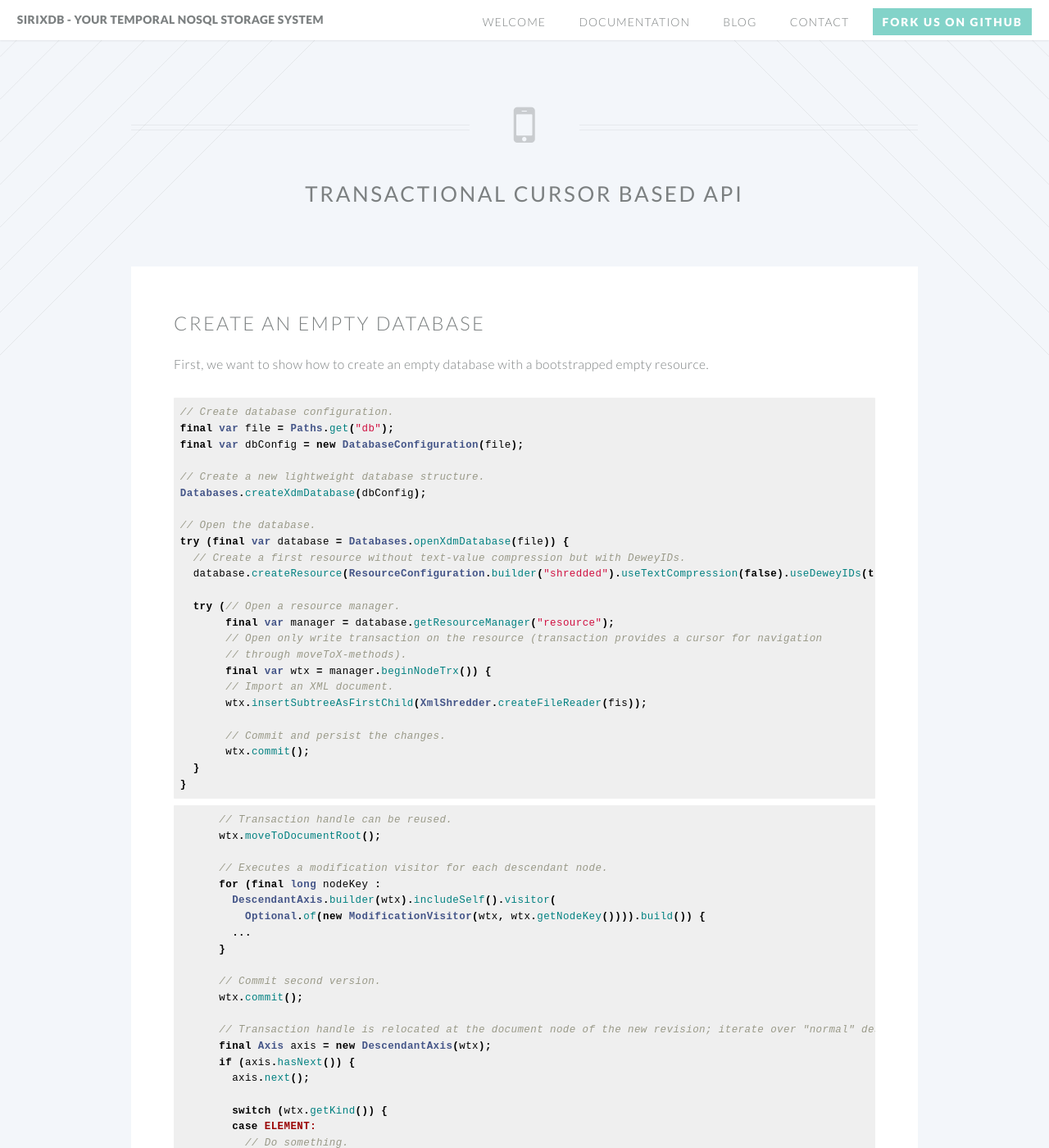
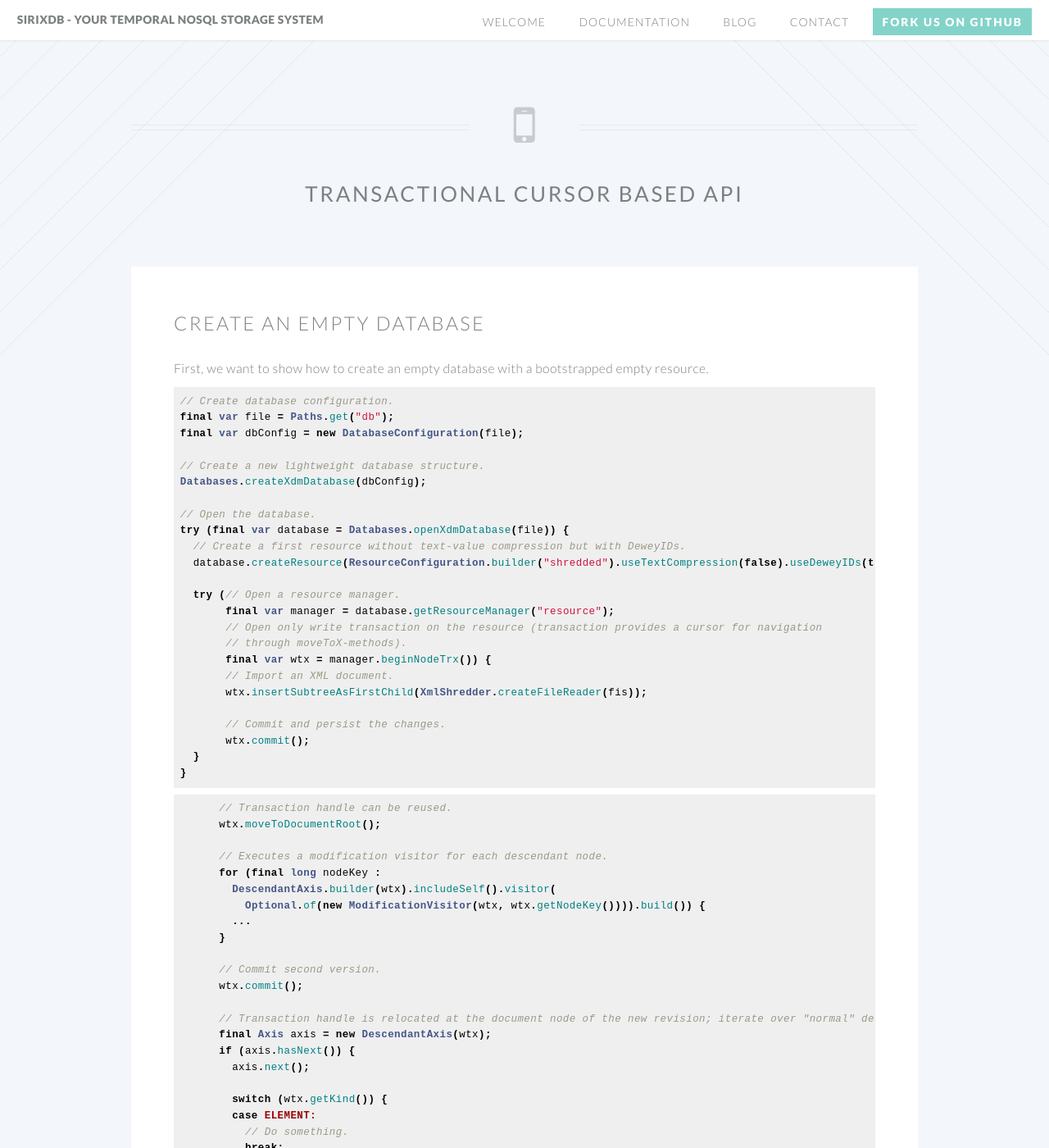
Before and after one commit to sirixdb/sirixdb.github.io, a Jekyll site: the page built from low-level-api.md, in a window 1280 px wide and 1400 px high. Shown: the whole window at 82% size. Built offline with Jekyll 4.4.1, drawn with Linux system fonts in a browser that asks for light colours; our own code applies the rules of GitHub Pages for plain Markdown files.

Commit message:
Update style.css

```diff
--- a/css/style.css
+++ b/css/style.css
@@ -1108,7 +1108,8 @@
 }
 
 section.markdown > p {
-  line-height: 1.2em;
+  margin: 0;
+  padding: 0;
 }
 
 pre.highlight {
```
